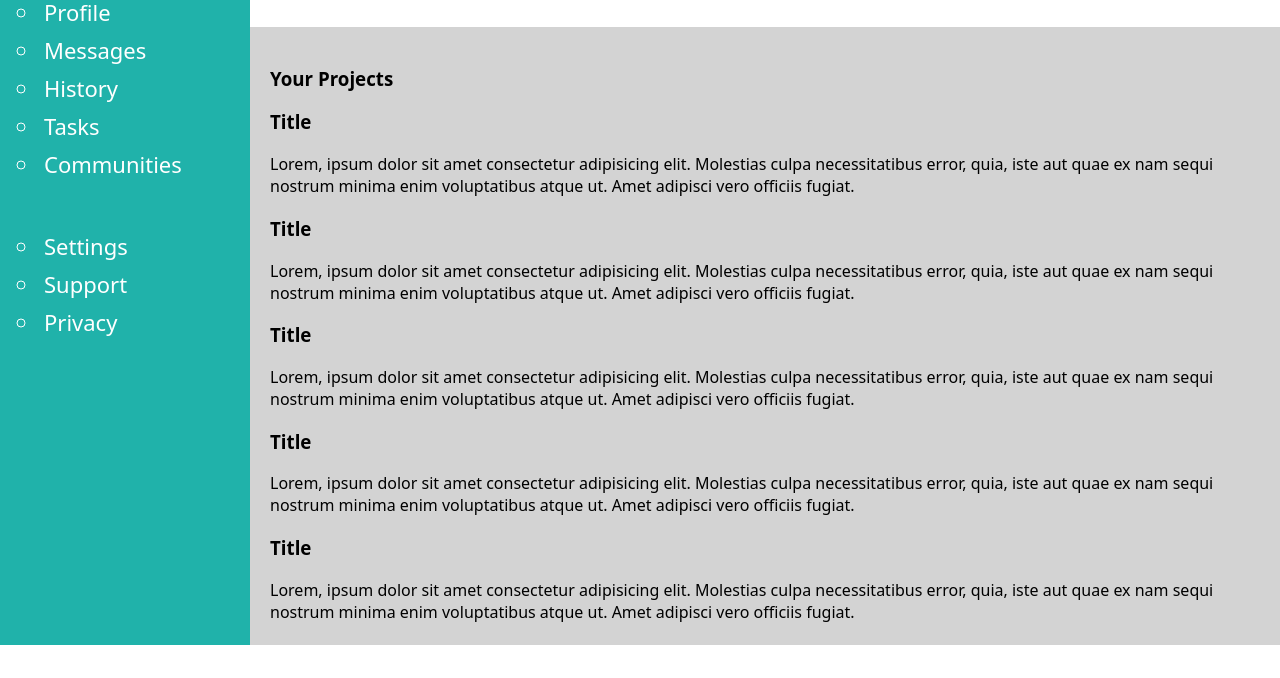
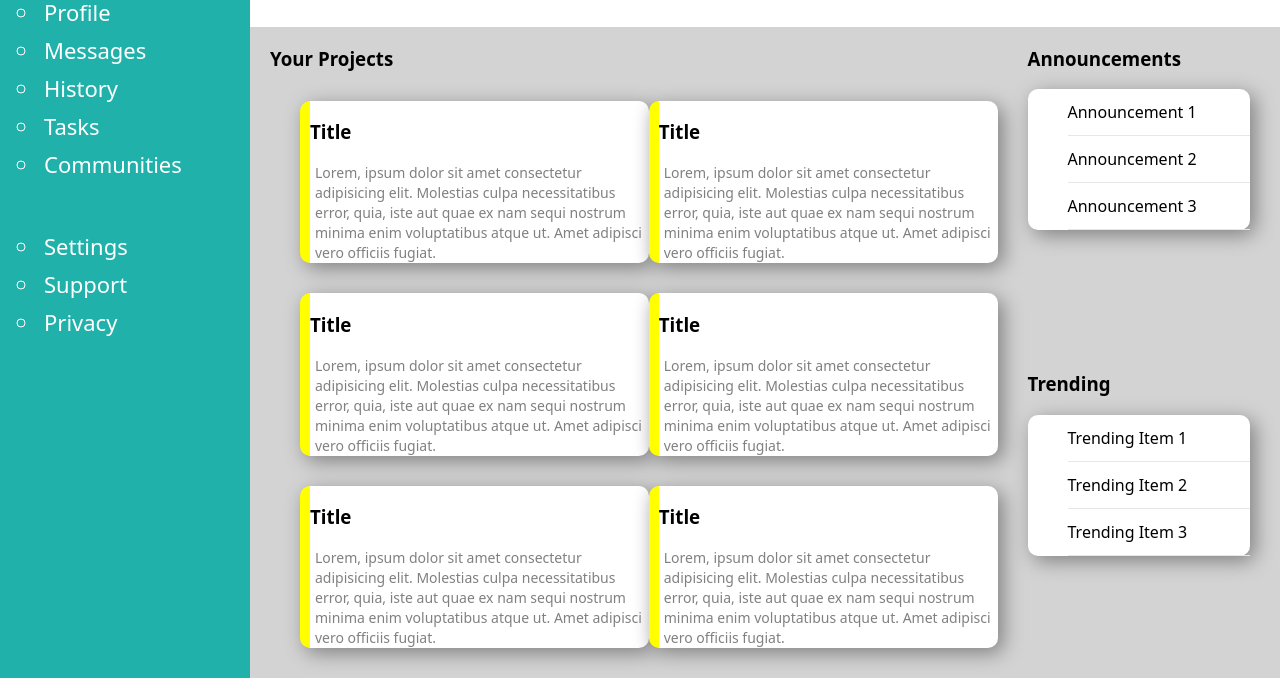
Before and after one commit to ClarityControl/admin-dashboard, a plain HTML site: page index.html in a window 1280 px wide. Shown: the part 155-833 px from the top of the page. Before the commit the page ends 800 px from the top, so only its background shows below. Drawn offline with Linux system fonts and the light colour scheme.

Commit message:
Set up main content

```diff
--- a/index.html
+++ b/index.html
@@ -70,6 +70,28 @@
                     </div>
                 </div>
             </div>
+            <div class="content-sidebar">
+                <div class="announcements">
+                    <h3>Announcements</h3>
+                    <div class="announcements-box">
+                        <ul>
+                            <li>Announcement 1</li>
+                            <li>Announcement 2</li>
+                            <li>Announcement 3</li>
+                        </ul>
+                    </div>
+                </div>
+                <div class="trending">
+                    <h3>Trending</h3>
+                    <div class="trending-box">
+                        <ul>
+                            <li>Trending Item 1</li>
+                            <li>Trending Item 2</li>
+                            <li>Trending Item 3</li>
+                        </ul>
+                    </div>
+                </div>
+            </div>
         </main>
     </div>
 </body>
--- a/styles.css
+++ b/styles.css
@@ -127,8 +127,59 @@ li:hover{
 }
 
 .main-content{
+    display: grid;
     grid-area: main-content;
     background-color: lightgray;
-    padding: 20px;
-    overflow-y: auto;
+    grid-template-columns: 3fr 1fr;
+    padding-left: 20px;
 }
+
+.projects-grid{
+    grid-column: 1;
+    display: grid;
+    grid-template-columns: auto auto;
+    grid-template-rows: auto auto auto;
+    margin: 30px;
+    row-gap: 30px;
+}
+
+.project-card{
+    background-color: white;
+    border-left: 10px solid yellow;
+    border-radius: 10px;
+    max-width: 350px;
+    box-shadow: 5px 5px 20px gray;
+}
+
+.project-card .card-content{
+    padding-left: 5px;
+    font-size: 14px;
+    color: gray;
+    line-height: 20px;
+}
+
+.project-card:hover{
+    transform: scale(1.05);
+    transition: all 0.2s ease;
+}
+
+.content-sidebar{
+    display: grid;
+    grid-template-rows: auto auto;
+    justify-content: stretch;
+    padding-right: 30px;
+}
+
+.announcements-box, .trending-box{
+    background-color: white;
+    border-radius: 10px;
+    width: 100%;
+    box-shadow: 0 2px 4px rgba(0,0,0,0.1);
+    box-shadow: 5px 5px 20px gray;
+}
+
+.announcements-box li, .trending-box li{
+    border-bottom: 1px solid #e5e7eb;
+    padding: 12px 0;
+    list-style-type: none;
+}
```
